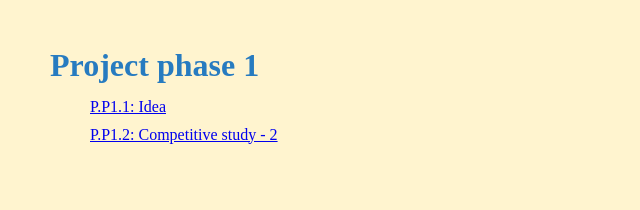
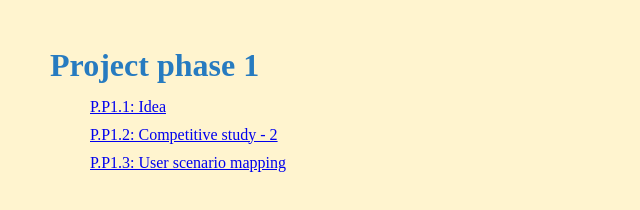
Before and after one commit to jihyunl000/avt415_f22, a plain HTML site: page index.html in a window 1280 px wide. Shown: the part 742-952 px from the top of the page, without its empty margins (0-640 px from the left). Drawn offline with Linux system fonts and the light colour scheme.

Commit message:
Add files via upload

```diff
--- a/index.html
+++ b/index.html
@@ -25,6 +25,7 @@
 		<dt>Project phase 1</dt>
 	<dd><a href="p_process/idea.html">P.P1.1: Idea</a></dd>
 		<dd><a href="https://xd.adobe.com/view/833a222a-9501-4ba8-9c7a-abfc92d45594-d669/">P.P1.2: Competitive study - 2</a></dd>
+		<dd><a href="p_process/P1.3.html">P.P1.3: User scenario mapping</a></dd>
 
 		</dl>
 	</div>
```
